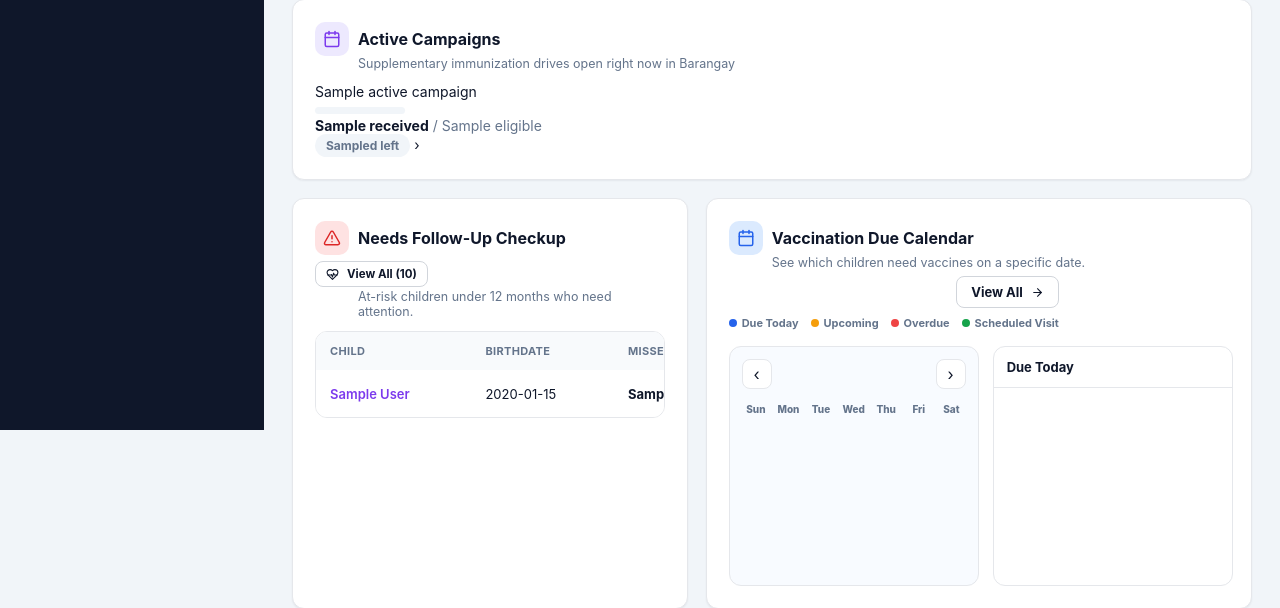
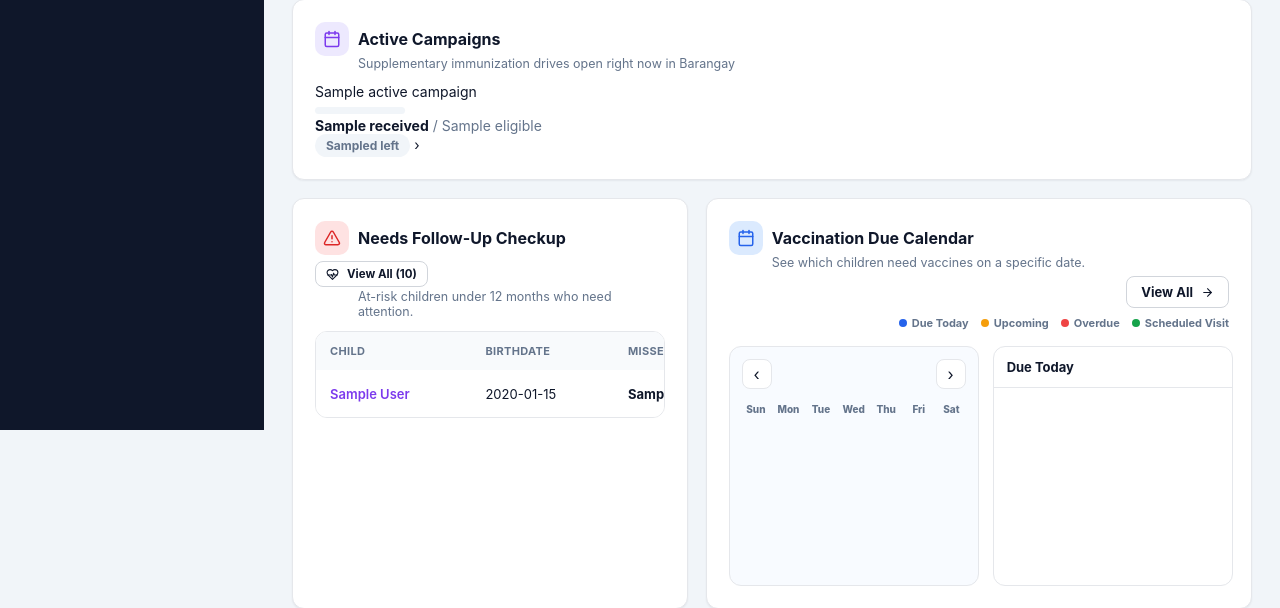
Before and after one commit to Cloudzz00/pre-final, a Python web app: template ImmunoVision/templates/bhw_dashboard.html in a window 1280 px wide. Shown: the part 370-978 px from the top of the page. Run offline with Jinja, Linux system fonts and the light colour scheme; the template is opened without the code that fills it: most values are stand-ins (such as "Sample title", 1, 10 or a date in 2020).

Commit message:
Fix View All button position on the due calendar card
When the card-head wrapped, the right-side group (button + legend) was
starting flush left instead of hugging the right edge, since align-items
only aligns its own children, not the block itself. margin-left:auto
pins it to the right regardless of wrapping.

Co-Authored-By: Claude Sonnet 5 <noreply@anthropic.com>
Claude-Session: https://claude.ai/code/session_01DH1et7yAafbmEwBMVMu1Zr

```diff
--- a/ImmunoVision/templates/bhw_dashboard.html
+++ b/ImmunoVision/templates/bhw_dashboard.html
@@ -129,7 +129,7 @@
         <div class="dashboard-card-title"><span class="dashboard-section-icon icon-blue">{{ icon('calendar', 18) }}</span><div class="card-title mb-0">Vaccination Due Calendar</div></div>
         <div class="card-sub mb-0" style="margin-left:43px;">See which children need vaccines on a specific date.</div>
       </div>
-      <div style="display:flex;flex-direction:column;align-items:flex-end;gap:8px;">
+      <div style="display:flex;flex-direction:column;align-items:flex-end;gap:8px;margin-left:auto;">
         <a href="{{ url_for('bhw.due_vaccines') }}" class="btn btn-outline btn-sm">View All {{ icon('arrow-right', 13) }}</a>
         <div class="due-legend">
           <span><i class="due-dot today"></i>Due Today</span>
```
